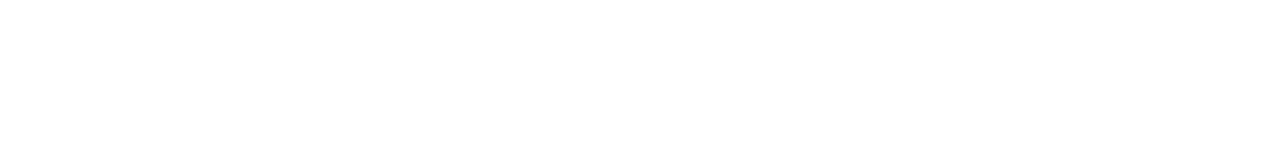
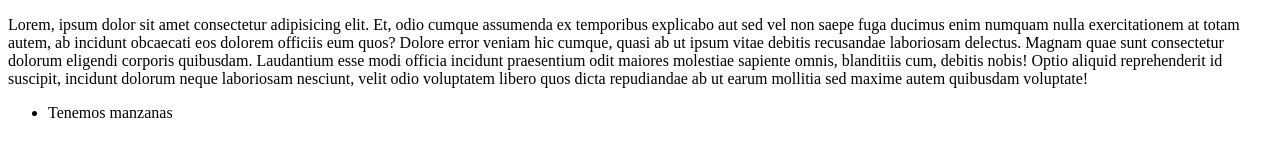
Before and after one commit to JuanJoseTamayo/Repositorios, a plain HTML site: page index.html in a window 1280 px wide. Drawn offline with Linux system fonts and the light colour scheme.

Commit message:
first commit

```diff
--- a/index.html
+++ b/index.html
@@ -5,8 +5,22 @@
     <meta http-equiv="X-UA-Compatible" content="IE=edge">
     <meta name="viewport" content="width=device-width, initial-scale=1.0">
     <title>Mi primera pagina</title>
+    <meta name="robots" content="index,follow">
 </head>
 <body>
+ <p>Lorem, ipsum dolor sit amet consectetur adipisicing elit. Et, odio cumque assumenda ex temporibus explicabo aut sed vel non saepe fuga ducimus enim numquam nulla exercitationem at totam autem, ab incidunt obcaecati eos dolorem officiis eum quos? Dolore error veniam hic cumque, quasi ab ut ipsum vitae debitis recusandae laboriosam delectus. Magnam quae sunt consectetur dolorum eligendi corporis quibusdam. Laudantium esse modi officia incidunt praesentium odit maiores molestiae sapiente omnis, blanditiis cum, debitis nobis! Optio aliquid reprehenderit id suscipit, incidunt dolorum neque laboriosam nesciunt, velit odio voluptatem libero quos dicta repudiandae ab ut earum mollitia sed maxime autem quibusdam voluptate!</p>
 
+ <nav></nav>
+ <header>
+    <section>
+        <article>
+            <ul>
+                <li>
+                    Tenemos manzanas
+                </li>
+            </ul>
+        </article>
+    </section>
+ </header>
 </body>
 </html>
```
Also changed, not shown: 1 other file.
